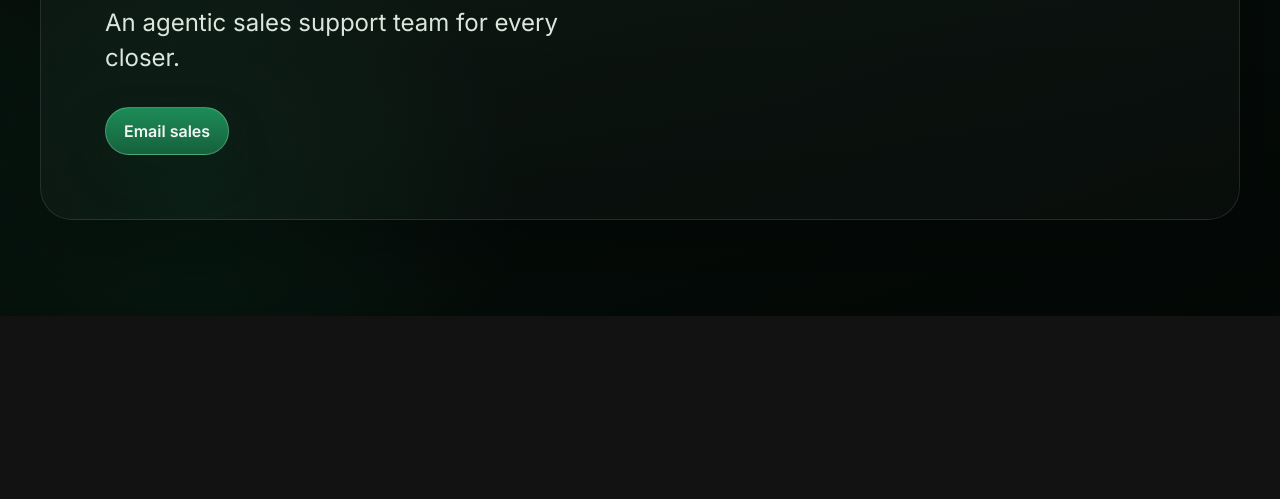
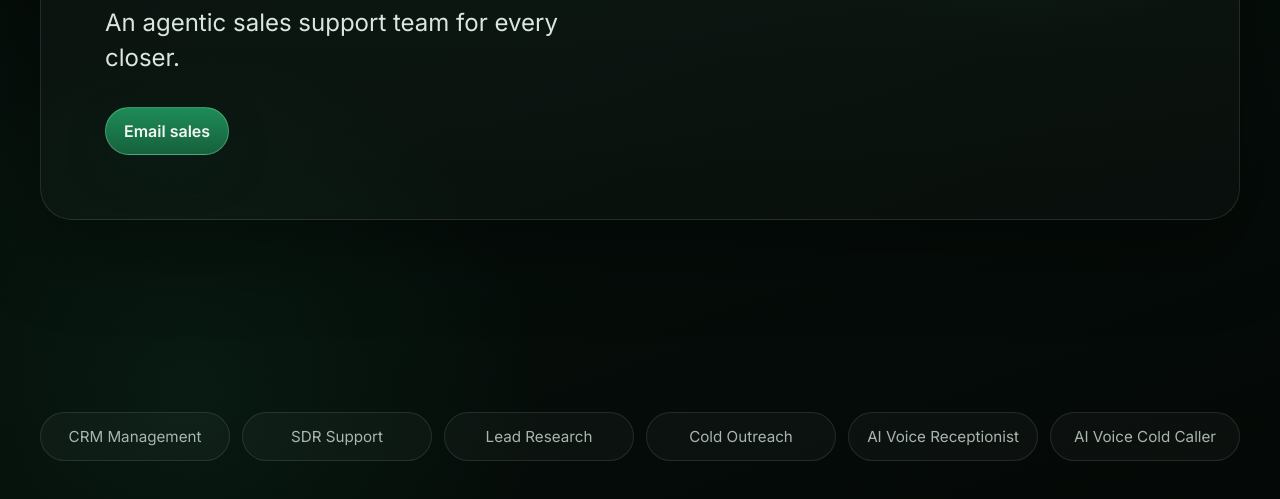
Before and after one commit to theJoshMuller/SpanAISolutions.com, an Astro site: page / in a window 1280 px wide. Shown: the part 487-986 px from the top of the page. Before the commit the page ends 803 px from the top, so only its background shows below. Built offline with nearby package versions, Linux system fonts and the light colour scheme; Astro itself is replaced by a stand-in of ours.

Commit message:
feat: add closer support capability strip

```diff
--- /dev/null
+++ b/src/components/CapabilityStrip.astro
@@ -0,0 +1,10 @@
+---
+import { supportItems } from '../data/site';
+---
+
+<section class="section page-shell" aria-labelledby="closer-support-title">
+  <h2 id="closer-support-title" class="sr-only">Closer support coverage</h2>
+  <ul class="capability-strip" role="list">
+    {supportItems.map((item) => <li class="capability-pill">{item}</li>)}
+  </ul>
+</section>
--- a/src/pages/index.astro
+++ b/src/pages/index.astro
@@ -2,6 +2,7 @@
 import BaseLayout from '../layouts/BaseLayout.astro';
 import SiteHeader from '../components/SiteHeader.astro';
 import HeroSection from '../components/HeroSection.astro';
+import CapabilityStrip from '../components/CapabilityStrip.astro';
 import { siteMeta } from '../data/site';
 ---
 
@@ -9,5 +10,6 @@ import { siteMeta } from '../data/site';
   <SiteHeader />
   <main>
     <HeroSection />
+    <CapabilityStrip />
   </main>
 </BaseLayout>
--- a/src/styles/global.css
+++ b/src/styles/global.css
@@ -175,3 +175,28 @@ button, input, textarea, select { font: inherit; }
     max-width: none;
   }
 }
+
+.capability-strip {
+  display: grid;
+  grid-template-columns: repeat(6, minmax(0, 1fr));
+  gap: 12px;
+  list-style: none;
+  padding: 0;
+  margin: 0;
+}
+
+.capability-pill {
+  padding: 14px 16px;
+  text-align: center;
+  border-radius: 999px;
+  border: 1px solid var(--border);
+  background: rgba(255, 255, 255, 0.03);
+  color: var(--muted);
+  font-size: 0.95rem;
+}
+
+@media (max-width: 900px) {
+  .capability-strip {
+    grid-template-columns: repeat(2, minmax(0, 1fr));
+  }
+}
```
Also changed, not shown: tests/e2e/landing.spec.ts (+17 -0 lines).
